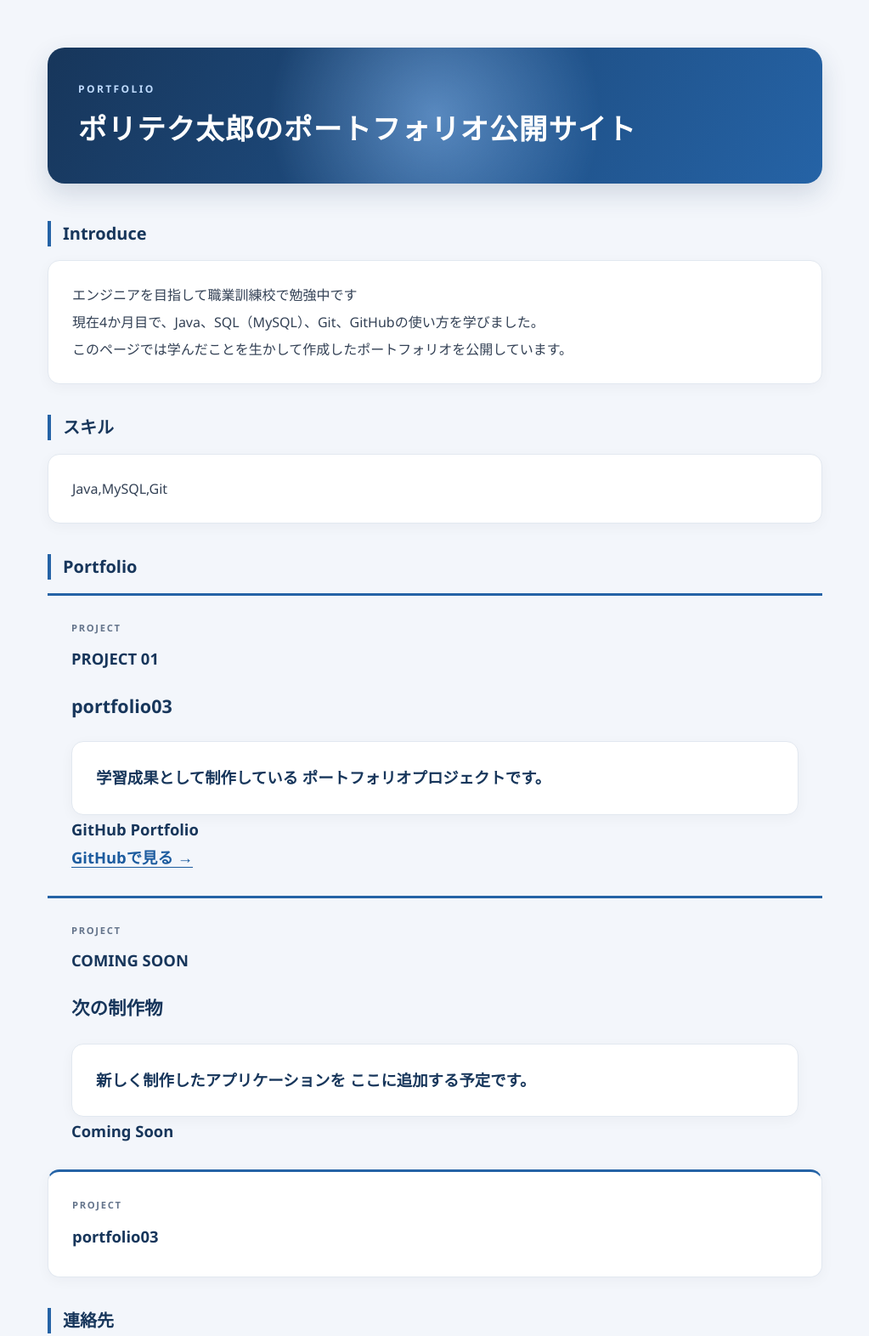
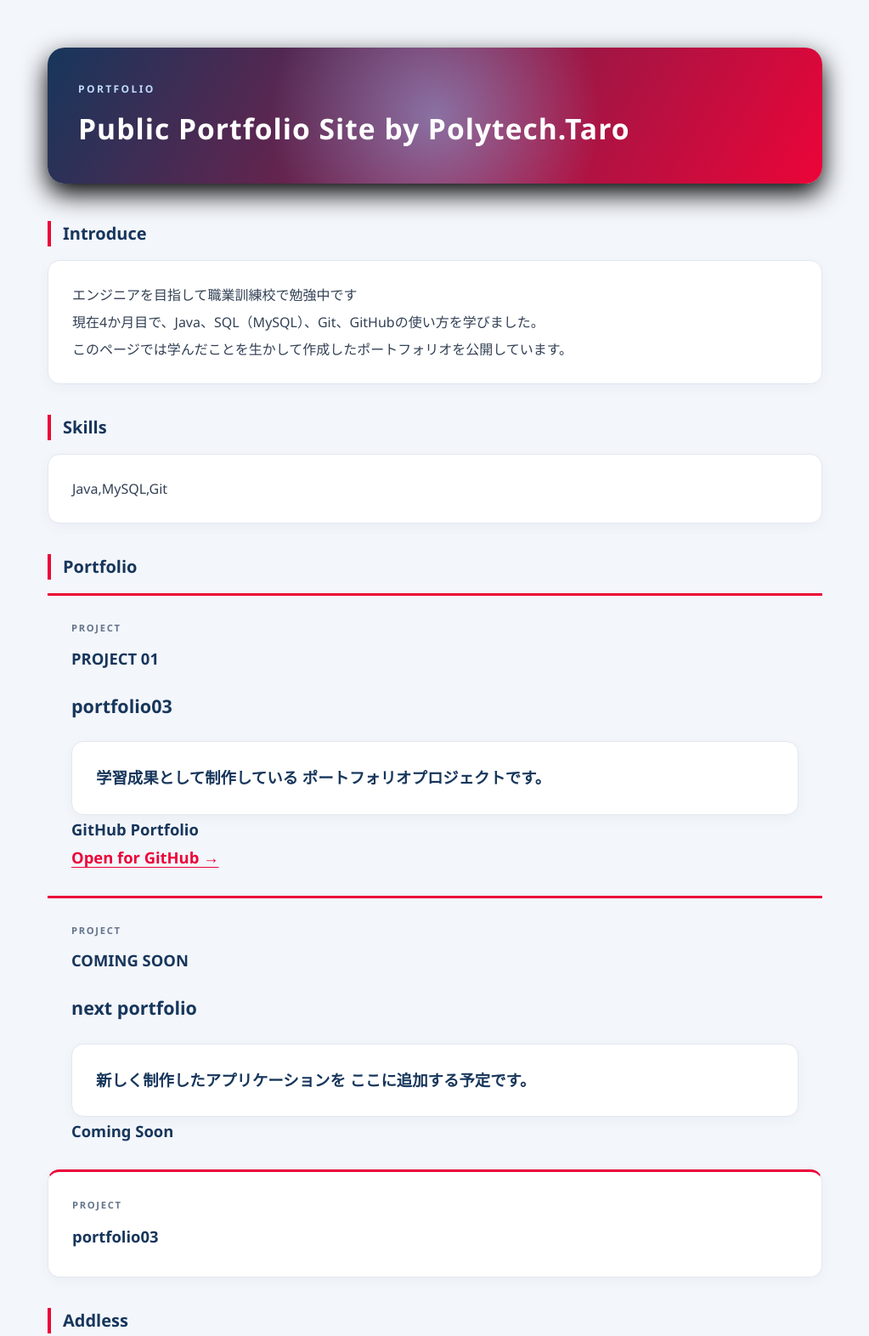
Before and after one commit to Ayato-Ikeda/Ayato-Ikeda.github.io, a plain HTML site: page index.html in a window 1280 px wide. Shown: the top 1572 px of the page at 85% size, without its empty margins (128-1151 px from the left). Drawn offline with Linux system fonts and the light colour scheme.

Commit message:
feat: css,htmlの変更

```diff
--- a/CSS/style.css
+++ b/CSS/style.css
@@ -26,8 +26,8 @@ h1 {
     margin: 0 0 44px;
     padding: 40px 36px;
     border-radius: 20px;
-    background: linear-gradient(120deg, #17365b, #2563a6);
-    box-shadow: 0 12px 30px rgba(23, 54, 91, 0.16);
+    background: linear-gradient(120deg, #17365b, rgb(236, 4, 56));
+    box-shadow: 0 12px 30px black;
     color: #ffffff;
     font-size: clamp(1.5rem, 3.5vw, 2.1rem);
     line-height: 1.5;
@@ -49,7 +49,7 @@ h1::before {
 h2 {
     margin: 36px 0 16px;
     padding-left: 14px;
-    border-left: 4px solid #2563a6;
+    border-left: 4px solid  rgb(236, 4, 56);
     color: #17365b;
     font-size: 1.25rem;
     line-height: 1.5;
@@ -69,7 +69,7 @@ p {
 /* 作品紹介用のカード */
 .portfolio-card {
     padding: 28px;
-    border-top: 3px solid #2563a6;
+    border-top: 3px solid rgb(236, 4, 56);
     color: #17365b;
     font-size: 1.15rem;
     font-weight: 700;
@@ -88,7 +88,7 @@ p {
 
 /* リンクを追加した場合の見た目 */
 a {
-    color: #1d5c9f;
+    color: rgb(236, 4, 56);
     text-decoration-thickness: 1px;
     text-underline-offset: 4px;
 }
@@ -99,7 +99,7 @@ a:hover {
 }
 
 a:focus-visible {
-    outline: 3px solid #2563a6;
+    outline: 3px solid rgb(236, 4, 56);
     outline-offset: 5px;
 }
 
@@ -153,7 +153,7 @@ a:focus-visible {
 }
 
 .theme-toggle:focus-visible {
-    outline: 3px solid #2563a6;
+    outline: 3px solid rgb(236, 4, 56);
     outline-offset: 3px;
 }
 
@@ -162,7 +162,7 @@ h1 {
     background:
         radial-gradient(circle at var(--mouse-x, 50%) var(--mouse-y, 50%),
             rgba(147, 197, 253, 0.5), transparent 42%),
-        linear-gradient(120deg, #17365b, #2563a6);
+        linear-gradient(120deg, #17365b, rgb(236, 4, 56));
 }
 
 /* 画面内に入ると、ふわっと表示する */
--- a/index.html
+++ b/index.html
@@ -5,17 +5,17 @@
     <meta name="viewport" content="width=device-width, initial-scale=1.0">
 	<link rel="stylesheet" href="CSS/style.css">
 	<script src="js/main.js" defer></script>
-    <title>ポートフォリオ公開サイト</title>
+    <title>Public Portfolio Site</title>
 </head>
 <body>
-    <h1>ポリテク太郎のポートフォリオ公開サイト</h1>
+    <h1>Public Portfolio Site by Polytech.Taro</h1>
     <h2 class="reveal">Introduce</h2>
     <p>
         エンジニアを目指して職業訓練校で勉強中です<br>
         現在4か月目で、Java、SQL（MySQL）、Git、GitHubの使い方を学びました。<br>
         このページでは学んだことを生かして作成したポートフォリオを公開しています。
     </p>
-	<h2 class="reveal">スキル</h2>
+	<h2 class="reveal">Skills</h2>
 	<p>
 		Java,MySQL,Git
 	</p>
@@ -40,7 +40,7 @@
 		               href="https://github.com/Ayato-Ikeda/portfolio03"
 		               target="_blank"
 		               rel="noopener noreferrer">
-		                GitHubで見る →
+		                Open for GitHub →
 		            </a>
 		        </div>
 		    </article>
@@ -51,7 +51,7 @@
 		            <span>COMING SOON</span>
 		        </div>
 		        <div class="portfolio-content">
-		            <h3>次の制作物</h3>
+		            <h3>next portfolio</h3>
 		            <p class="portfolio-description">
 		                新しく制作したアプリケーションを
 		                ここに追加する予定です。
@@ -63,7 +63,7 @@
 		    </article>
 		</div>
     <p class="portfolio-card">portfolio03</p>
-	<h2 class="reveal">連絡先</h2>
+	<h2 class="reveal">Addless</h2>
 	<p>
 		email: unknown@uuu.com <br>
 		site : unknown.com <br>
@@ -73,7 +73,7 @@
 				class="theme-toggle"
 				type="button"
 				aria-pressed="false">
-			☽ダークモード
+			☽Darkmode
 	</button>
 </body>
 </html>
```
